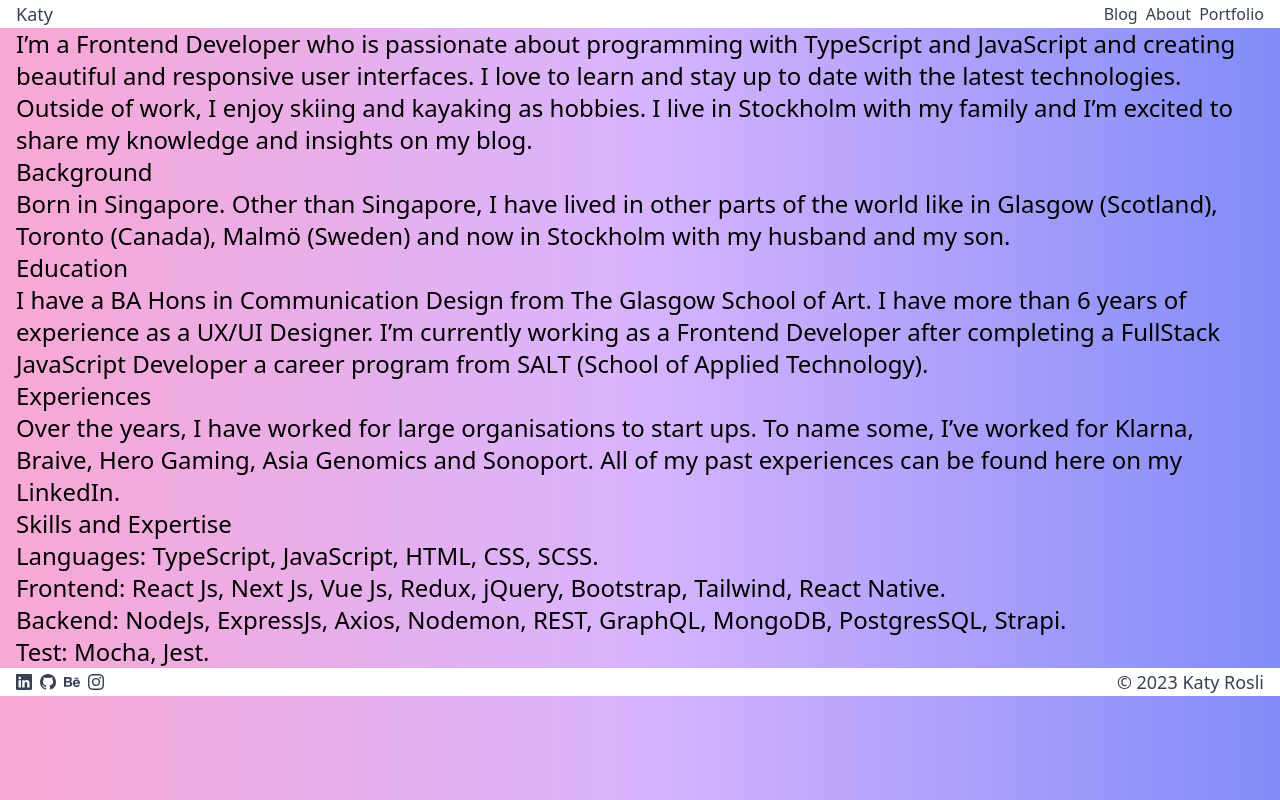
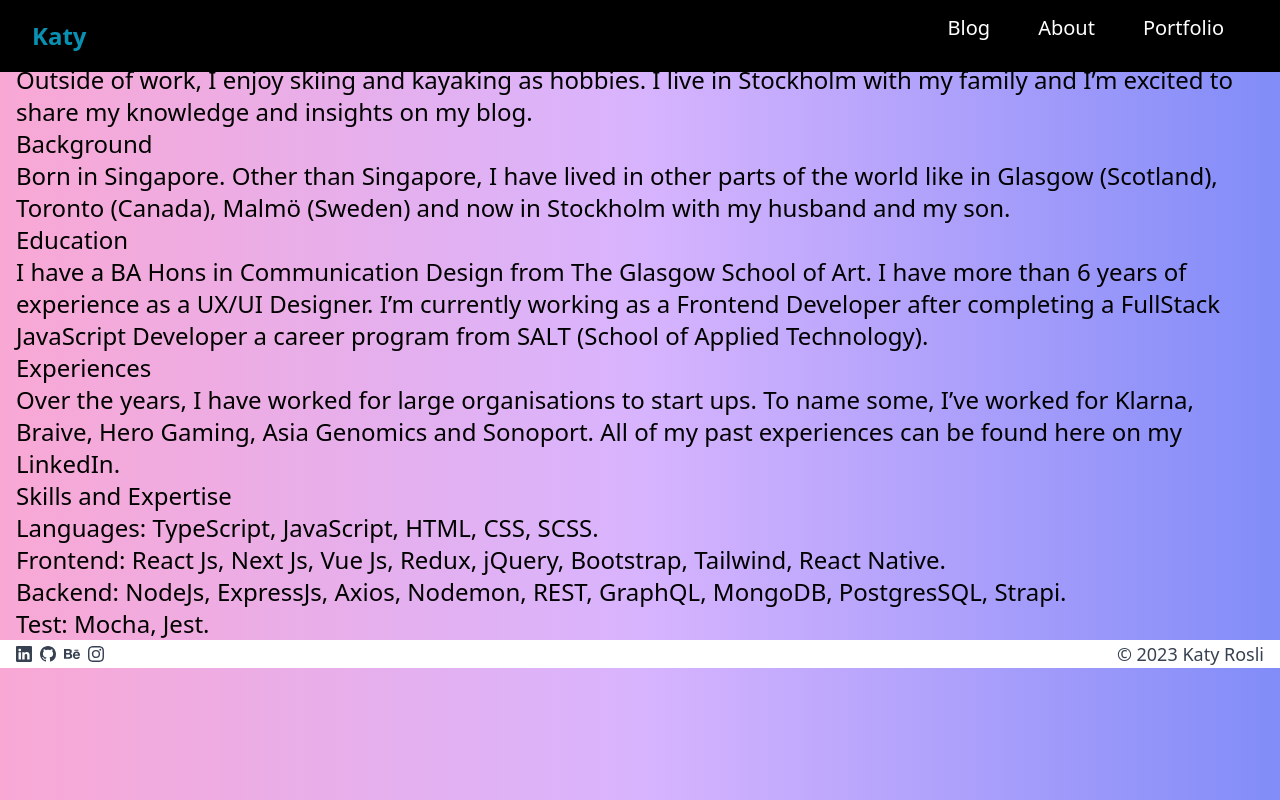
Before and after one commit to KatyRosli/blog, a Next.js app: page /about in a window 1280 px wide. Built offline with nearby package versions, Linux system fonts and the light colour scheme.

Commit message:
responsive nav

```diff
--- a/components/Nav.tsx
+++ b/components/Nav.tsx
@@ -1,55 +1,67 @@
 import Link from 'next/link';
+import { useState } from 'react';
+import { BsList, BsXLg } from 'react-icons/bs';
 
 const Nav = () => {
+  const [nav, setNav] = useState(false);
   const openInNewTab = (url:string) => {
     window.open(url, '_blank', 'noreferrer');
   };
     return (
-        <nav
-        className='
-        flex flex-wrap
-        items-center
-        justify-between
-        w-full
-        py-4
-        md:py-0
-        px-4
-        text-lg text-gray-700
-        bg-white'
+      <div>
+        <nav className='w-full bg-black fixed top-0 left-0 right-0 z-10'>
+        <div className="justify-between px-4 mx-auto lg:max-w-7xl md:items-center md:flex md:px-8">
+        <div>
+          <div className='flex items-center justify-between py-3 md:py-5 md:block'>
+                {/* LOGO */}
+                <Link href='/'>
+                  <h4 className='text-2xl text-cyan-600 font-bold'>Katy</h4>
+                </Link>
+            {/* HAMBURGER BUTTON FOR MOBILE */}
+            <div className="md:hidden">
+                <button
+                  className="p-2 text-gray-700 rounded-md outline-none focus:border-gray-400 focus:border"
+                  onClick={() => setNav(!nav)}
+                >
+                  {nav ? (
+                    <BsXLg />
+                  ) : (
+                    <BsList />
+                  )}
+                </button>
+                </div>
+                </div>
+              </div>
+              <div>
+              <div
+              className={`flex-1 justify-self-center pb-3 mt-8 md:block md:pb-0 md:mt-0 ${
+                nav ? 'p-12 md:p-0 block' : 'hidden'
+              }`}
+            >
+            <ul
+            className='
+            h-screen md:h-auto items-center justify-center md:flex'
         >
-            <div>
-                <Link href='/'>
-                        Katy
-                </Link>
-            </div>
-        <div
-        className="hidden w-full md:flex md:items-center md:w-auto"
-        id="menu"
-      >
-        <ul
-          className="
-              pt-4
-              text-base text-gray-700
-              md:flex
-              md:justify-between
-              md:pt-0 space-x-2"
-        >
-          <li>
+          <li className='pb-6 text-xl text-white py-2 md:px-6 text-center border-b-2 md:border-b-0  hover:bg-purple-900  border-purple-900  md:hover:text-purple-600 md:hover:bg-transparent'>
             <Link href='/blog'>
-                Blog
+              <h5>Blog</h5>
             </Link>
           </li>
-          <li>
+          <li className='pb-6 text-xl text-white py-2 md:px-6 text-center border-b-2 md:border-b-0  hover:bg-purple-900  border-purple-900  md:hover:text-purple-600 md:hover:bg-transparent'>
             <Link href='/about'>
-                About
+              <h5>About</h5>
             </Link>
           </li>
-          <li>
-            <a target='_blank' href='https://www.katyrosli.com/#portfolio' rel='noopener noreferrer'>Portfolio</a>
+          <li className='pb-6 text-xl text-white py-2 md:px-6 text-center border-b-2 md:border-b-0  hover:bg-purple-900  border-purple-900  md:hover:text-purple-600 md:hover:bg-transparent'>
+            <a target='_blank' href='https://www.katyrosli.com/#portfolio' rel='noopener noreferrer'>
+              <h5>Portfolio</h5></a>
           </li>
         </ul>
         </div>
+        </div>
+        </div>
         </nav>
+        </div>
     )
 };
 export default Nav;
--- /dev/null
+++ b/components/untitled.tsx
@@ -0,0 +1,74 @@
+import Image from 'next/image';
+import Link from 'next/link';
+import { useState } from 'react';
+
+function NavBar() {
+  const [navbar, setNavbar] = useState(false);
+  return (
+    <div>
+      <nav className="w-full bg-black fixed top-0 left-0 right-0 z-10">
+        <div className="justify-between px-4 mx-auto lg:max-w-7xl md:items-center md:flex md:px-8">
+          <div>
+            <div className="flex items-center justify-between py-3 md:py-5 md:block">
+              {/* LOGO */}
+              <Link href="/">
+                <h2 className="text-2xl text-cyan-600 font-bold ">LOGO</h2>
+              </Link>
+              {/* HAMBURGER BUTTON FOR MOBILE */}
+              <div className="md:hidden">
+                <button
+                  className="p-2 text-gray-700 rounded-md outline-none focus:border-gray-400 focus:border"
+                  onClick={() => setNavbar(!navbar)}
+                >
+                  {navbar ? (
+                    <Image src="/close.svg" width={30} height={30} alt="logo" />
+                  ) : (
+                    <Image
+                      src="/hamburger-menu.svg"
+                      width={30}
+                      height={30}
+                      alt="logo"
+                      className="focus:border-none active:border-none"
+                    />
+                  )}
+                </button>
+              </div>
+            </div>
+          </div>
+          <div>
+            <div
+              className={`flex-1 justify-self-center pb-3 mt-8 md:block md:pb-0 md:mt-0 ${
+                navbar ? 'p-12 md:p-0 block' : 'hidden'
+              }`}
+            >
+              <ul className="h-screen md:h-auto items-center justify-center md:flex ">
+                <li className="pb-6 text-xl text-white py-2 md:px-6 text-center border-b-2 md:border-b-0  hover:bg-purple-900  border-purple-900  md:hover:text-purple-600 md:hover:bg-transparent">
+                  <Link href="#about" onClick={() => setNavbar(!navbar)}>
+                    About
+                  </Link>
+                </li>
+                <li className="pb-6 text-xl text-white py-2 px-6 text-center  border-b-2 md:border-b-0  hover:bg-purple-600  border-purple-900  md:hover:text-purple-600 md:hover:bg-transparent">
+                  <Link href="#blog" onClick={() => setNavbar(!navbar)}>
+                    Blogs
+                  </Link>
+                </li>
+                <li className="pb-6 text-xl text-white py-2 px-6 text-center  border-b-2 md:border-b-0  hover:bg-purple-600  border-purple-900  md:hover:text-purple-600 md:hover:bg-transparent">
+                  <Link href="#contact" onClick={() => setNavbar(!navbar)}>
+                    Contact
+                  </Link>
+                </li>
+                <li className="pb-6 text-xl text-white py-2 px-6 text-center  border-b-2 md:border-b-0  hover:bg-purple-600  border-purple-900  md:hover:text-purple-600 md:hover:bg-transparent">
+                  <Link href="#projects" onClick={() => setNavbar(!navbar)}>
+                    Projects
+                  </Link>
+                </li>
+              </ul>
+            </div>
+          </div>
+        </div>
+      </nav>
+    </div>
+  );
+}
+
+export default NavBar;
```
